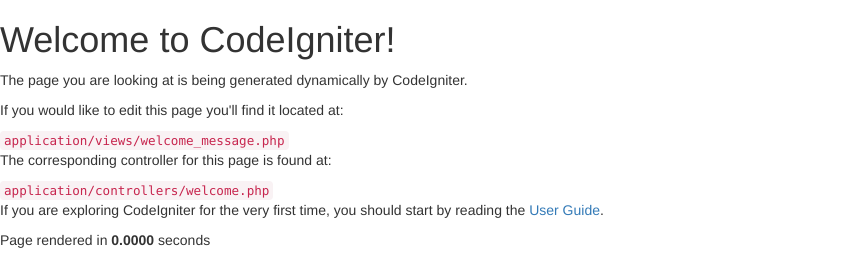
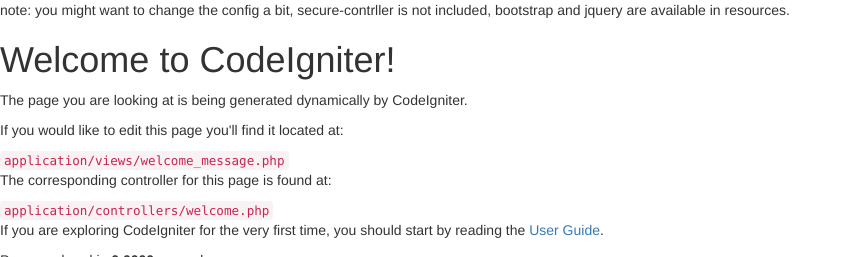
Before and after one commit to AnilaChandran93/my-codeigniter, a CodeIgniter app: page /kykbuzz/index.php/sample/index in a window 1280 px wide. Shown: the top 257 px of the page, without its empty margins (0-849 px from the left). Run offline with CodeIgniter, Linux system fonts and the light colour scheme.

Commit message:
initial commit

```diff
--- a/application/views/welcome_message.php
+++ b/application/views/welcome_message.php
@@ -8,6 +8,7 @@
 <body>
 
 <div id="container">
+    note: you might want to change the config a bit, secure-contrller is not included, bootstrap and jquery are available in resources.
 	<h1>Welcome to CodeIgniter!</h1>
 
 	<div id="body">
```
